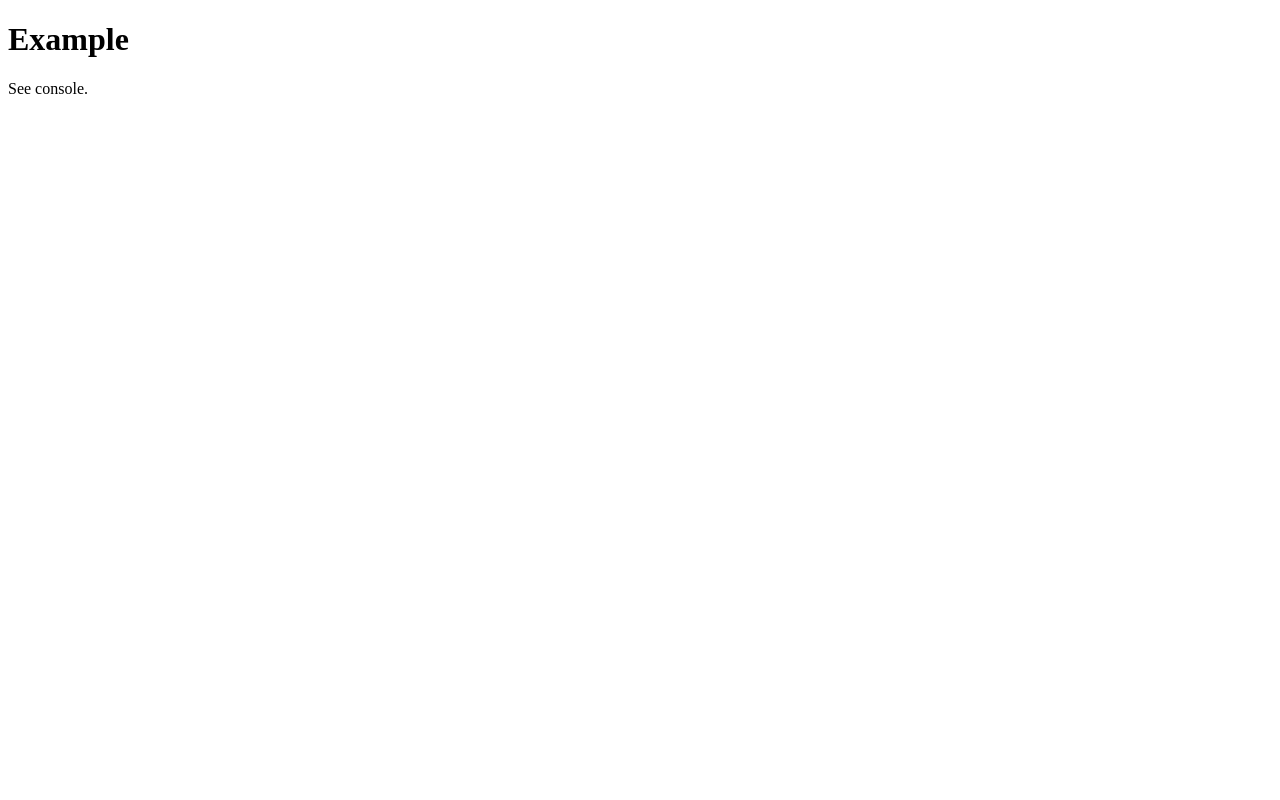
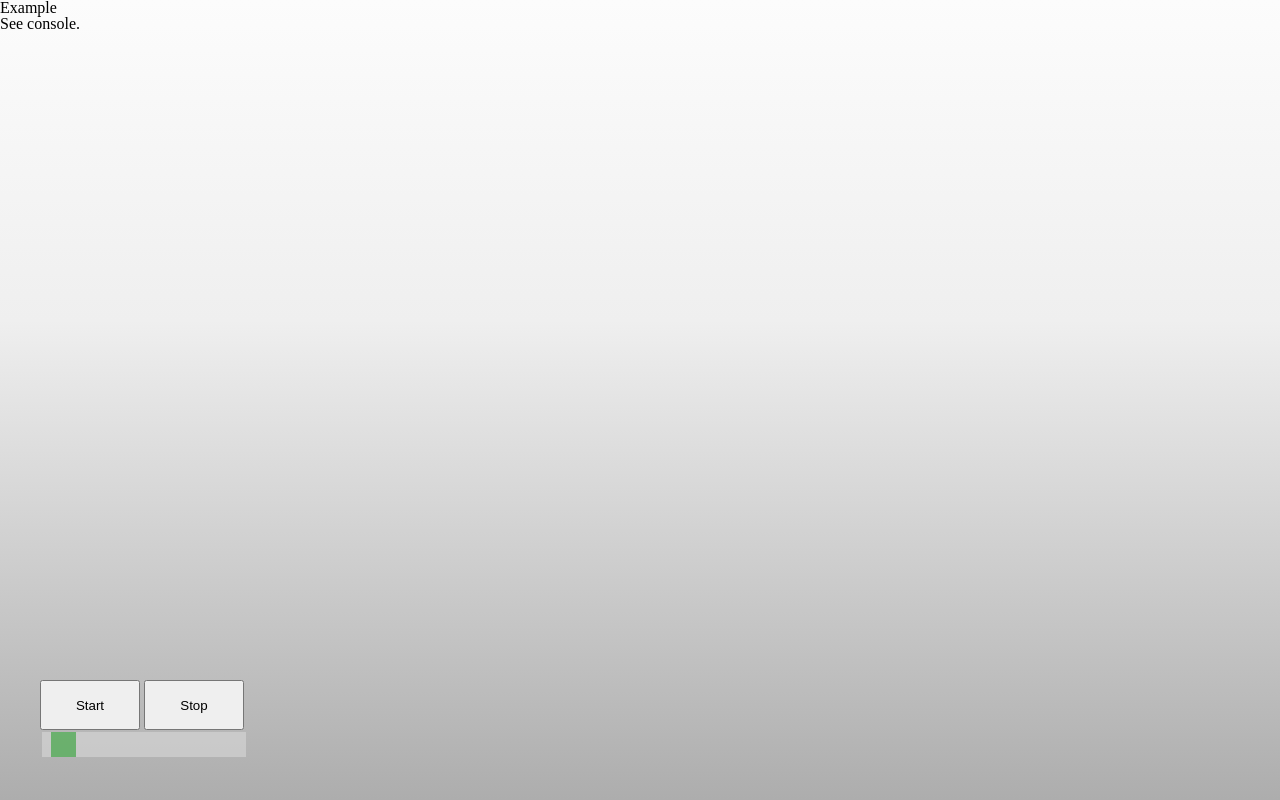
Before and after one commit to MacDoland/realise-feb-2018-challenge, a website with bundled scripts: page index.html in a window 1280 px wide. Built offline with nearby package versions, Linux system fonts and the light colour scheme.

Commit message:
updates to structure

```diff
--- a/index.html
+++ b/index.html
@@ -1,9 +1,21 @@
 <!DOCTYPE html>
 <html>
-<head></head>
+<head>
+  <link rel="stylesheet" href="styles/reset.css" />
+  <link rel="stylesheet" href="styles/main.css" />
+</head>
 <body>
   <h1>Example</h1>
   <p>See console.</p>
+
+  <div id="controls">
+  <button id="start">Start</button>
+  <button id="stop">Stop</button>
+  <div class="slidecontainer">
+    <input type="range" min="0" max="1000" value="50" class="slider" id="delay">
+  </div>
+</div>
+
   <script type="text/javascript" src="/dist/bundle.js"></script>
 </body>
 </html>
--- a/rollup.config.js
+++ b/rollup.config.js
@@ -1,7 +1,7 @@
 import babel from 'rollup-plugin-babel';
 
 export default {
-  input: 'src/main.js',
+  input: 'src/scripts/main.js',
   output: {
     format: 'iife',
     file:'dist/bundle.js',
--- a/src/main.js
+++ b/src/scripts/main.js
@@ -1,4 +1,5 @@
 import example from './example.js';
+
 import {eventDispatcher} from './event-dispatcher.js';
 
 (function(){
--- /dev/null
+++ b/styles/main.css
@@ -0,0 +1,83 @@
+html,body{
+  height:100%;
+  position:relative;
+
+  /* Permalink - use to edit and share this gradient: http://colorzilla.com/gradient-editor/#fcfcfc+0,efefef+40,dddddd+100 */
+background: #fcfcfc; /* Old browsers */
+background: -moz-linear-gradient(top, #fcfcfc 0%, #efefef 40%, #adadad 100%); /* FF3.6-15 */
+background: -webkit-linear-gradient(top, #fcfcfc 0%,#efefef 40%,#adadad 100%); /* Chrome10-25,Safari5.1-6 */
+background: linear-gradient(to bottom, #fcfcfc 0%,#efefef 40%,#adadad 100%); /* W3C, IE10+, FF16+, Chrome26+, Opera12+, Safari7+ */
+filter: progid:DXImageTransform.Microsoft.gradient( startColorstr='#fcfcfc', endColorstr='#adadad',GradientType=0 ); /* IE6-9 */
+}
+
+canvas{
+  background:#000;
+  border: 1px solid #000;
+  position: relative;
+  top: 50%;
+  left:50%;
+  transform: translate(-50%, -50%);
+
+  height:800px;
+  width:800px;
+
+ image-rendering: optimizeSpeed;             /* Older versions of FF          */
+ image-rendering: -moz-crisp-edges;          /* FF 6.0+                       */
+ image-rendering: -webkit-optimize-contrast; /* Safari                        */
+ image-rendering: -o-crisp-edges;            /* OS X & Windows Opera (12.02+) */
+ image-rendering: pixelated;                 /* Awesome future-browsers       */
+ -ms-interpolation-mode: nearest-neighbor;   /* IE */
+}
+
+
+#controls{
+  position: absolute;
+  bottom:0;
+  padding:40px;
+
+}
+
+button{
+  cursor: pointer;
+  min-width:100px;
+  min-height:50px;
+}
+
+.slidecontainer {
+    width: 100%; /* Width of the outside container */
+}
+
+/* The slider itself */
+.slider {
+    -webkit-appearance: none;  /* Override default CSS styles */
+    appearance: none;
+    width: 100%; /* Full-width */
+    height: 25px; /* Specified height */
+    background: #d3d3d3; /* Grey background */
+    outline: none; /* Remove outline */
+    opacity: 0.7; /* Set transparency (for mouse-over effects on hover) */
+    -webkit-transition: .2s; /* 0.2 seconds transition on hover */
+    transition: opacity .2s;
+}
+
+/* Mouse-over effects */
+.slider:hover {
+    opacity: 1; /* Fully shown on mouse-over */
+}
+
+/* The slider handle (use -webkit- (Chrome, Opera, Safari, Edge) and -moz- (Firefox) to override default look) */
+.slider::-webkit-slider-thumb {
+    -webkit-appearance: none; /* Override default look */
+    appearance: none;
+    width: 25px; /* Set a specific slider handle width */
+    height: 25px; /* Slider handle height */
+    background: #4CAF50; /* Green background */
+    cursor: pointer; /* Cursor on hover */
+}
+
+.slider::-moz-range-thumb {
+    width: 25px; /* Set a specific slider handle width */
+    height: 25px; /* Slider handle height */
+    background: #4CAF50; /* Green background */
+    cursor: pointer; /* Cursor on hover */
+}
--- /dev/null
+++ b/styles/reset.css
@@ -0,0 +1,48 @@
+/* http://meyerweb.com/eric/tools/css/reset/
+   v2.0 | 20110126
+   License: none (public domain)
+*/
+
+html, body, div, span, applet, object, iframe,
+h1, h2, h3, h4, h5, h6, p, blockquote, pre,
+a, abbr, acronym, address, big, cite, code,
+del, dfn, em, img, ins, kbd, q, s, samp,
+small, strike, strong, sub, sup, tt, var,
+b, u, i, center,
+dl, dt, dd, ol, ul, li,
+fieldset, form, label, legend,
+table, caption, tbody, tfoot, thead, tr, th, td,
+article, aside, canvas, details, embed,
+figure, figcaption, footer, header, hgroup,
+menu, nav, output, ruby, section, summary,
+time, mark, audio, video {
+	margin: 0;
+	padding: 0;
+	border: 0;
+	font-size: 100%;
+	font: inherit;
+	vertical-align: baseline;
+}
+/* HTML5 display-role reset for older browsers */
+article, aside, details, figcaption, figure,
+footer, header, hgroup, menu, nav, section {
+	display: block;
+}
+body {
+	line-height: 1;
+}
+ol, ul {
+	list-style: none;
+}
+blockquote, q {
+	quotes: none;
+}
+blockquote:before, blockquote:after,
+q:before, q:after {
+	content: '';
+	content: none;
+}
+table {
+	border-collapse: collapse;
+	border-spacing: 0;
+}
```
Also changed, not shown: src/scripts/event-dispatcher.js (renamed from src/event-dispatcher.js), src/scripts/example.js (renamed from src/example.js).
